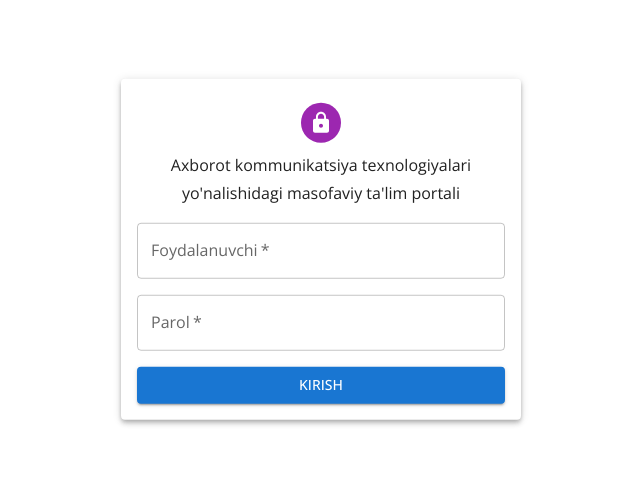
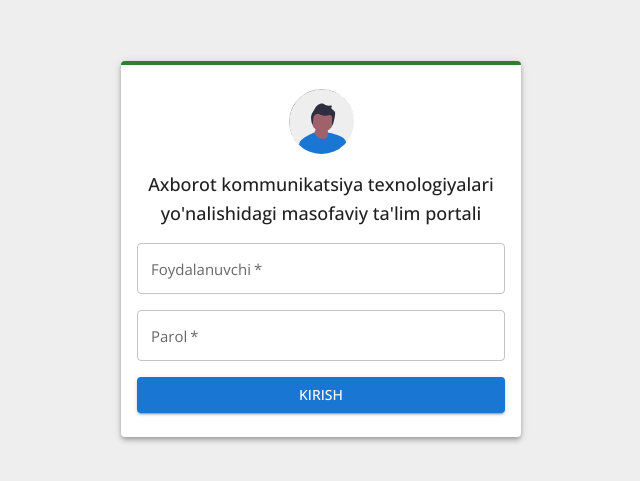
Before and after one commit to FayozbekOlimov/akt-bilim, a React (Create React App) app: page / in a window 1280 px wide. Shown: the part 151-632 px from the top of the page, without its empty margins (319-959 px from the left). Built offline with nearby package versions, Linux system fonts and the light colour scheme.

Commit message:
login page

```diff
--- a/src/index.css
+++ b/src/index.css
@@ -10,10 +10,13 @@
   position: relative;
   width: 100%;
   padding: 16px;
-  height: auto;
-  min-height: 100vh;
+  height: 100vh;
 }
 
 html, body, #root {
   font-family: 'Open Sans', 'sans-serif';
 }
+
+body {
+  background-color: #eee !important;
+}
--- a/src/pages/Login/index.jsx
+++ b/src/pages/Login/index.jsx
@@ -1,4 +1,4 @@
-import { useContext, useState } from "react";
+import { useState } from "react";
 import {
   Alert,
   Avatar,
@@ -10,8 +10,6 @@ import {
   TextField,
   Typography,
 } from "@mui/material";
-import { Lock } from "@mui/icons-material";
-import { ColorModeContext } from "../../theme";
 
 const Auth = () => {
   const [open, setOpen] = useState(false);
@@ -31,31 +29,75 @@ const Auth = () => {
   };
 
   return (
+    <Box
+      display={"flex"}
+      justifyContent={"center"}
+      alignItems={"center"}
+      height="100%"
+    >
       <Paper
         elevation={4}
         sx={{
           display: "flex",
           flexDirection: "column",
           alignItems: "center",
-        p: 2,
+          py: 3,
+          px: 2,
           maxWidth: "400px",
-        width: "100%",
-        transform: "translate(-50%, -50%)",
-        position: "absolute",
-        left: "50%",
-        top: "50%",
+          margin: "0 auto",
           bgcolor: "background.paper",
+          borderTop: "4px solid",
+          borderTopColor: "success.main"
         }}
       >
-      <Avatar sx={{ bgcolor: "secondary.main", m: 1 }}>
-        <Lock />
+        <Avatar
+          sx={{
+            bgcolor: "#eee",
+            width: "65px",
+            height: "65px",
+          }}
+        >
+          <svg
+            xmlns="http://www.w3.org/2000/svg"
+            width="100%"
+            height="100%"
+            viewBox="0 0 525 525"
+            xmlnsXlink="http://www.w3.org/1999/xlink"
+          >
+            <g>
+              <g>
+                <circle
+                  cx="270.759"
+                  cy="260.92941"
+                  r="86.34897"
+                  fill="#a0616a"
+                />
+                <polygon
+                  points="199.2879 366.61365 217.2879 320.61365 310.2879 306.61365 320.28003 408.44043 226.28003 410.44043 199.2879 366.61365"
+                  fill="#a0616a"
+                />
+              </g>
+              <path
+                d="M357.94449,276.8613c-1.12067,4.48965-3.38602,15.17972-6.9238,15.23233-2.89023,.04208-5.65668-46.33466-2.76953-54.00568,3.31638-8.81271-5.39886-19.96062-11.96411-25.6832-11.80423-10.2894-38.00696,11.80466-64.65118,1.79587-.70633-.26482-.56558-.23502-8.97934-3.59174-25.88966-10.32974-27.2506-10.62788-28.73386-10.77521-12.55046-1.24167-27.86705,9.02844-34.12146,21.55038-6.50168,13.01653-1.06937,24.18106-7.18346,55.67184-.71246,3.67065-1.83138,8.90216-3.59174,8.97934-3.21819,.14029-6.3605-17.04846-7.18346-21.55038-3.44792-18.86186-6.7722-37.04675,0-57.46771,.73878-2.22729,5.29158-10.49458,14.36693-26.93799,13.0744-23.68825,19.65018-35.57709,21.55038-37.7132,13.62859-15.32624,38.43575-29.30734,59.26357-23.34626,10.52704,3.01299,8.63953,7.85691,21.55038,12.57105,23.00821,8.40057,43.00476-1.87303,46.69254,5.3876,1.9537,3.84602-3.51236,7.01686-3.59174,14.36693-.13593,12.6114,15.81424,16.25575,25.14212,28.73386,5.01447,6.70819,13.59753,6.78012-8.87228,96.78212l.00003,.00003Z"
+                fill="#2f2e41"
+              />
+            </g>
+            <path
+              d="M464.92017,442.61035c-3.48022,3.91016-7.09009,7.74023-10.83008,11.48047-50.23999,50.23926-117.04004,77.90918-188.09009,77.90918-61.40991,0-119.63989-20.66992-166.75-58.71973-.03003-.01953-.05005-.04004-.07983-.07031-6.25-5.03906-12.30005-10.39941-18.14014-16.05957,.10986-.87988,.22998-1.75,.35986-2.61035,.82007-5.7998,1.73022-11.33008,2.75-16.41992,8.3501-41.71973,118.22021-85.51953,121.08008-86.66016,.04004-.00977,.06006-.01953,.06006-.01953,0,0,14.14014,52.12012,74.72998,51.4502,41.27002-.4502,33.27002-51.4502,33.27002-51.4502,0,0,.5,.09961,1.43994,.2998,11.91992,2.53027,94.68018,20.70996,127.33008,45.52051,9.94995,7.55957,17.08984,23.66016,22.21997,42.85938,.21997,.82031,.42993,1.66016,.65015,2.49023Z"
+              fill="#1976d2"
+            />
+            <path
+              d="M454.09009,77.91016C403.8501,27.6709,337.05005,0,266,0S128.15015,27.6709,77.90991,77.91016C27.67017,128.15039,0,194.9502,0,266c0,64.85059,23.05005,126.16016,65.29004,174.57031,4.03003,4.62988,8.23999,9.13965,12.61987,13.52051,1.03003,1.0293,2.07007,2.05957,3.12012,3.05957,5.84009,5.66016,11.89014,11.02051,18.14014,16.05957,.02979,.03027,.0498,.05078,.07983,.07031,47.11012,38.0498,105.3401,58.71973,166.75001,58.71973,71.05005,0,137.8501-27.66992,188.09009-77.90918,3.73999-3.74023,7.34985-7.57031,10.83008-11.48047,43.36987-48.71973,67.07983-110.83984,67.07983-176.61035,0-71.0498-27.66992-137.84961-77.90991-188.08984Zm10.17993,362.20996c-7.86987,8.9502-16.33008,17.37012-25.33008,25.18066-17.06982,14.84961-36.06982,27.5293-56.55981,37.62988-7.19019,3.5498-14.56006,6.7793-22.1001,9.66992-29.29004,11.24023-61.08008,17.39941-94.28003,17.39941-32.04004,0-62.76001-5.73926-91.18994-16.23926-11.67017-4.30078-22.94995-9.41016-33.78003-15.26074-1.59009-.85938-3.16992-1.72949-4.73999-2.61914-8.26001-4.68066-16.25-9.79004-23.91992-15.31055-10.98999-7.87988-21.3501-16.58984-30.98022-26.03027-5.3999-5.29004-10.55981-10.7998-15.48975-16.5293C26.09009,391.77051,2,331.65039,2,266,2,120.43066,120.42993,2,266,2s264,118.43066,264,264c0,66.66016-24.82983,127.62012-65.72998,174.12012Z"
+              fill="#3f3d56"
+            />
+          </svg>
         </Avatar>
-      <Typography variant="subtitle1" textAlign="center">
+        <Typography variant="h6" textAlign="center" my={2}>
           Axborot kommunikatsiya texnologiyalari yo'nalishidagi masofaviy ta'lim
           portali
         </Typography>
-      <Box component="form" mt={2} onSubmit={handleSubmit}>
-        <Grid container spacing={2}>
+        <Box component="form" onSubmit={handleSubmit}>
+          <Grid container gap={2}>
             <Grid item xs={12}>
               <TextField
                 label="Foydalanuvchi"
@@ -64,6 +106,11 @@ const Auth = () => {
                 type="username"
                 value={username}
                 onChange={(e) => setUsername(e.target.value)}
+                sx={{
+                  "& input": {
+                    padding: "14.5px 12px",
+                  },
+                }}
               />
             </Grid>
             <Grid item xs={12}>
@@ -74,14 +121,15 @@ const Auth = () => {
                 type="password"
                 value={password}
                 onChange={(e) => setPassword(e.target.value)}
+                sx={{
+                  "& input": {
+                    padding: "14.5px 12px",
+                  },
+                }}
               />
             </Grid>
             <Grid item xs={12}>
-            <Button
-              type="submit"
-              variant="contained"
-              fullWidth
-            >
+              <Button type="submit" variant="contained" fullWidth>
                 Kirish
               </Button>
             </Grid>
@@ -97,6 +145,7 @@ const Auth = () => {
           </Grid>
         </Box>
       </Paper>
+    </Box>
   );
 };
 
--- a/src/theme.jsx
+++ b/src/theme.jsx
@@ -96,40 +96,68 @@ export const themeSettings = (mode) => {
       h1: {
         fontFamily: ["Open Sans", "sans-serif"].join(","),
         fontSize: 40,
-        // fontWeight: 400,
+        fontWeight: 300,
+        "@media (max-width: 768px)": {
+          fontSize: 36,
+        },
       },
       h2: {
         fontFamily: ["Open Sans", "sans-serif"].join(","),
         fontSize: 32,
-        // fontWeight: 400,
+        fontWeight: 300,
+        "@media (max-width: 768px)": {
+          fontSize: 28,
+        },
       },
       h3: {
         fontFamily: ["Open Sans", "sans-serif"].join(","),
-        fontSize: 24,
-        // fontWeight: 400,
+        fontSize: 28,
+        fontWeight: 400,
+        "@media (max-width: 768px)": {
+          fontSize: 24,
+        },
       },
       h4: {
         fontFamily: ["Open Sans", "sans-serif"].join(","),
-        fontSize: 20,
-        // fontWeight: 400,
+        fontSize: 24,
+        fontWeight: 400,
+        "@media (max-width: 768px)": {
+          fontSize: 20,
+        },
       },
       h5: {
         fontFamily: ["Open Sans", "sans-serif"].join(","),
-        fontSize: 18,
-        // fontWeight: 500,
+        fontSize: 20,
+        fontWeight: 500,
+        "@media (max-width: 768px)": {
+          fontSize: 18,
+        },
       },
       h6: {
         fontFamily: ["Open Sans", "sans-serif"].join(","),
-        fontSize: 14,
-        // fontWeight: 500,
+        fontSize: 18,
+        fontWeight: 500,
+        "@media (max-width: 768px)": {
+          fontSize: 16,
+        },
       },
-      subtitle: {
+      subtitle1: {
         lineHeight: 1.75,
         fontSize: 16,
         fontWeight: 500,
       },
-      body: {
+      subtitle2: {
+        lineHeight: 1.5,
+        fontSize: 15,
+        fontWeight: 500,
+      },
+      body1: {
         lineHeight: 1.4,
+        fontSize: 15,
+        fontWeight: 400,
+      },
+      body2: {
+        lineHeight: 1.2,
         fontSize: 14,
         fontWeight: 400,
       },
```
Lines whose indentation alone changed are shown as unchanged.
